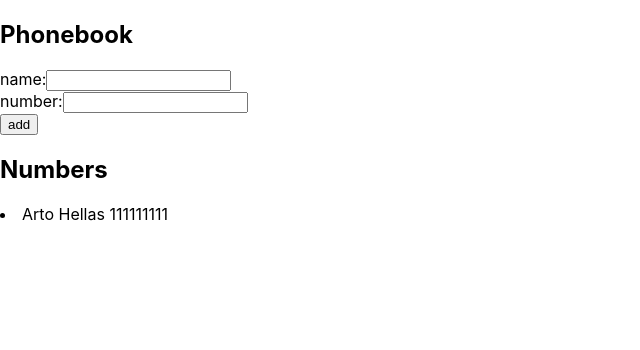
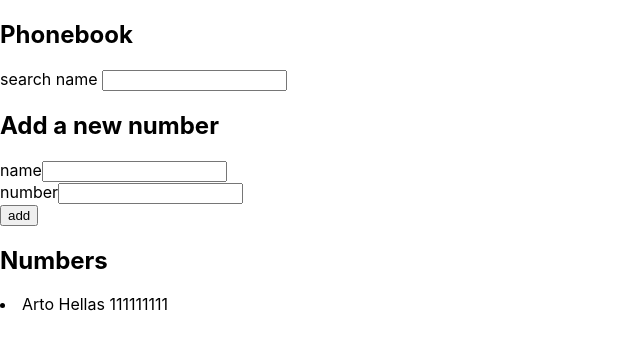
Before and after one commit to implicit-image/fullstack-course, a React (Create React App) app in the folder part2/phonebook/: page / in a window 1280 px wide. Shown: the top 350 px of the page, without its empty margins (0-640 px from the left). Built offline with nearby package versions, Linux system fonts and the light colour scheme.

Commit message:
finished exercise 2.9

```diff
--- a/part2/phonebook/src/App.js
+++ b/part2/phonebook/src/App.js
@@ -4,10 +4,13 @@ import './App.css'
 
 
 
-const Numbers = ({ persons }) => {
+const Numbers = ({ persons, search }) => {
   return (
     <div>
-    {persons.map(person => <li key={person.number}>{person.name} {person.number}</li>)}
+      {persons
+        .filter(person => person.name.toLowerCase()
+                                .startsWith(search.toLowerCase()))
+      .map(({name, number}) => <li key={number}>{name} {number}</li>)}
     </div>
   )
 }
@@ -20,6 +23,11 @@ const App = () => {
   ])
   const [newName, setNewName] = useState("")
   const [newNumber, setNewNumber] = useState("")
+  const [newSearch, setNewSearch] = useState("")
+
+  const handleSearchChange = (event) => {
+    setNewSearch(event.target.value)
+  }
 
   const handleNumberChange = (event) => {
     setNewNumber(event.target.value)
@@ -50,18 +58,21 @@ const App = () => {
   }
 
   return (
-   <div>
+    <div>
       <h2>Phonebook</h2>
+      <p>search name <input onChange={handleSearchChange}/>
+      </p>
+      <h2>Add a new number</h2>
       <form>
         <div>
-          name:
+          name
           <input
             value={newName} // so we can reset field content
             onChange={handleNameChange}
           />
         </div>
         <div>
-          number:
+          number
           <input
             value={newNumber}
             onChange={handleNumberChange}
@@ -77,9 +88,9 @@ const App = () => {
         </div>
       </form>
       <h2>Numbers</h2>
-      <Numbers persons={persons}/>
+      <Numbers persons={persons} search={newSearch}/>
     </div>
-      );
+  );
 }
 
 export default App;
```
